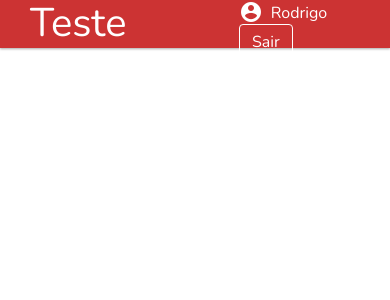
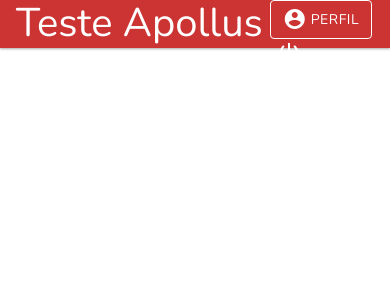
Before and after one commit to rodrigozietlow/teste-apollus, an Angular app: page / in a window 390 px wide. Shown: the top 300 px of the page. Built offline with nearby package versions, Linux system fonts and the light colour scheme.

Commit message:
Alterações do cabeçalho + responsividade

```diff
--- a/src/app/app.component.html
+++ b/src/app/app.component.html
@@ -3,15 +3,24 @@
 		Teste Apollus
 	</div>
 	<div class="header-logout">
-		<div class="logged-as">
+		<button class="btn btn-white btn-outline" type="button" name="button">
 			<i class="material-icons">
 				account_circle
 			</i>
 			<span>
-				Rodrigo
+				Perfil
 			</span>
-		</div>
-		<button class="btn btn-white btn-outline" type="button" name="button">Sair</button>
+		</button>
+		<!-- <button class="btn btn-white btn-outline" type="button" name="button"> -->
+		<button type="button" class="leave btn-noemph">
+			<i class="material-icons">
+				power_settings_new
+			</i>
+			<span class="leave-text">
+				Sair
+			</span>
+		</button>
+		<!-- </button> -->
 	</div>
 </div>
 <div class="content">
--- a/src/app/dashboard/dashboard.component.html
+++ b/src/app/dashboard/dashboard.component.html
@@ -1 +1 @@
-<h1>Seu dashboard</h1>
+<h2>Usuários do sistema</h2>
--- a/src/assets/styles.css
+++ b/src/assets/styles.css
@@ -2,6 +2,9 @@ html {
 	font-family: 'Roboto', sans-serif;
 }
 
+h1, h2 {
+	font-weight: 400;
+}
 .header-container {
 	display: flex;
 	width: 100%;
@@ -16,29 +19,51 @@ html {
 	height: 100%;
 	display: table-cell;
 	vertical-align: middle;
-	padding-left: 0.75em;
+	padding-left: 1rem;
 	flex: 1 1 auto;
 }
 
 .header-logout {
-	flex: 0 1 1;
-	margin: auto 2em;
+	flex: 0 1 auto;
+	margin: auto 0.425em;
 }
 
-.logged-as {
+.leave {
 	display: inline-block;
-	margin-right: 1.5em;
+	margin: auto 1.5em auto 1em;
 	vertical-align: middle;
+	cursor: pointer;
 }
 
-.logged-as > .material-icons {
+.leave > .material-icons {
 	vertical-align: text-bottom;
-	margin-right: 0.15em;
+}
+
+@media screen and (max-width: 480px){
+	.header-logout {
+		flex: 0 1 auto;
+		margin-right: 0.1em;
+	}
+	.leave {
+		margin: auto 0.1em auto 0.1em;
+	}
+
+	.leave-text {
+		display: none;
+	}
+
+	.header-logo {
+		flex: 0 0 auto;
+	}
 }
 
 
 /* ================================================================================== */
 
+.content {
+	display: block;
+	margin: 1rem;
+}
 
 
 /* buttons */
@@ -46,9 +71,16 @@ button {
 	border: none;
 	cursor: pointer;
 	display: inline-block;
-	font-size: 1rem;
+	font-size: 14px;
+	font-weight: 500;
 	vertical-align: middle;
 	outline: none;
+	text-transform: uppercase;
+	letter-spacing: 0.5px;
+}
+
+button > span {
+	vertical-align: text-top;
 }
 
 .btn:disabled {
@@ -59,7 +91,7 @@ button {
 
 .btn {
 	border-radius: 0.25rem;
-	padding: 0.5rem 0.75rem;
+	padding: 0.4rem 0.75rem;
 	box-shadow: 0 1px 3px rgba(0,0,0,0.12), 0 1px 2px rgba(0,0,0,0.24);
 	transition: box-shadow 0.3s ease,background 0.3s ease;
 }
@@ -73,6 +105,10 @@ button {
 	box-shadow: 0 3px 6px rgba(0,0,0,0.16), 0 3px 6px rgba(0,0,0,0.23);
 }
 
+.btn > i {
+	vertical-align: text-bottom;
+}
+
 .btn-outline {
 	border: solid #FFFFFF 0.05rem;
 	background: transparent;
@@ -80,7 +116,21 @@ button {
 	box-shadow: none;
 }
 
-.btn-outline:hover {
+.btn-outline:hover, .btn-outline:focus {
 	background-color: #FFFFFF;
 	color: #CC3333;
 }
+
+.btn-noemph {
+	background: transparent;
+	color: #FFFFFF;
+	transition: color 0.2s ease;
+}
+
+.btn-noemph:hover {
+	color: #CCCCCC;
+}
+
+.btn-noemph:focus {
+	outline: 2px solid #CCCCCC;
+}
```
